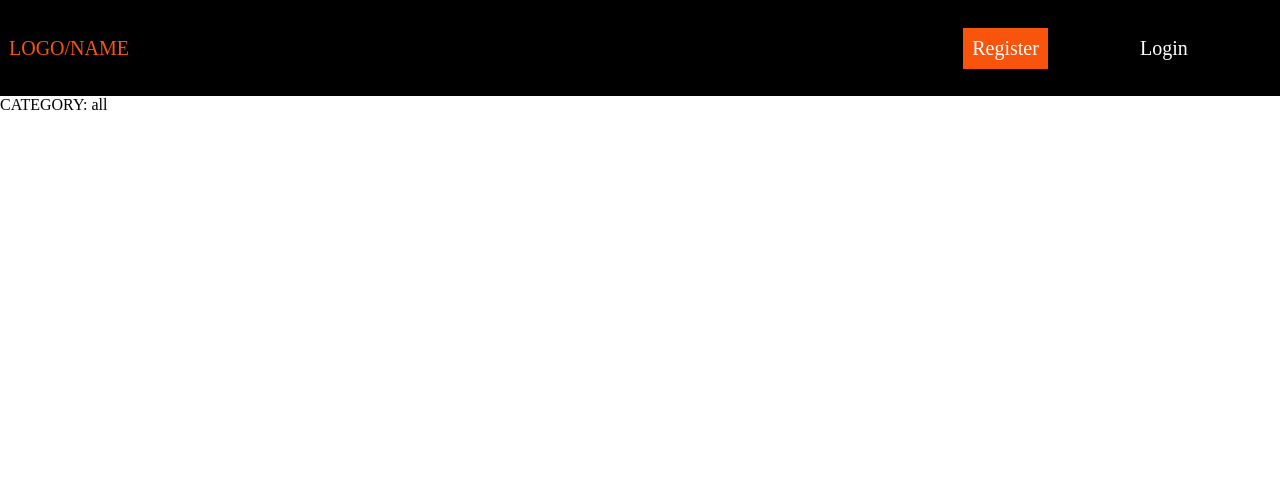
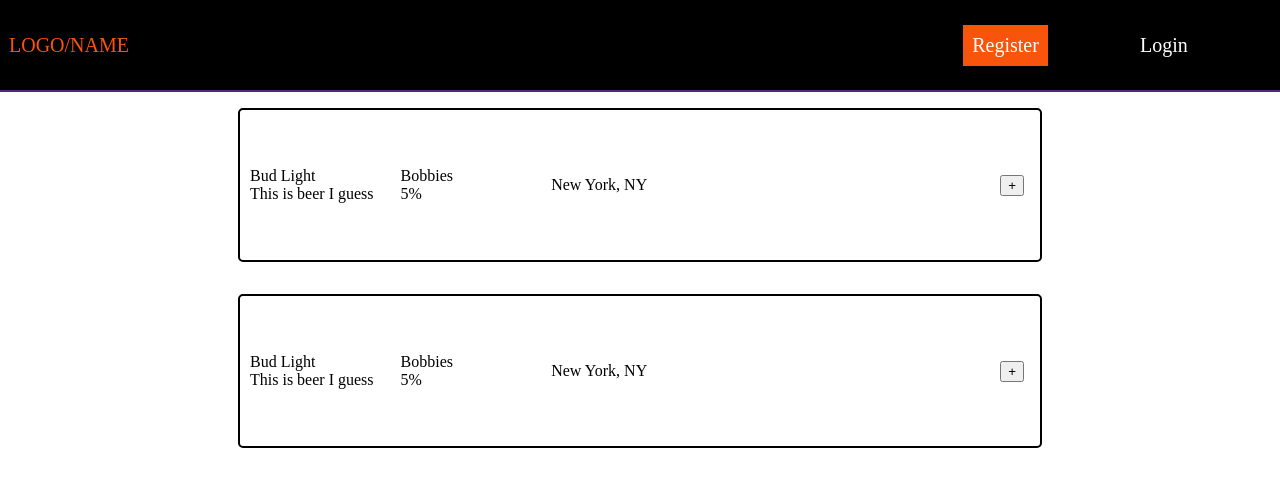
Before and after one commit to Serrin-Sage/phase-4-project-frontend, a React (Vite) app: page / in a window 1280 px wide. Both pictures are taken after a click on the element 352 px from the left and 208 px from the top of the page. Shown: the top 486 px of the page. Built offline with nearby package versions, Linux system fonts and the light colour scheme.

Commit message:
changed category page to drink page, added DrinkDispay, started basic format css

```diff
--- a/src/App.jsx
+++ b/src/App.jsx
@@ -6,7 +6,7 @@
 import SignIn from './components/SignIn'
 import SignUp from './components/SignUp'
 import ProfilePage from './components/profile/ProfilePage'
-import CategoryPage from './components/category/CategoryPage'
+import DrinkPage from './components/drinks/DrinkPage'
 
 function App() {
   const selectedCategory = useSelector((state) => state.category.value)
@@ -19,7 +19,7 @@
         <Route path="/signin" element={<SignIn />} />
         <Route path="/signup" element={<SignUp />} />
         <Route path="/profile" element={<ProfilePage />} />
-        <Route path={`/category/${selectedCategory.category}`} element={<CategoryPage />}/>
+        <Route path={`/category/${selectedCategory.category}`} element={<DrinkPage />}/>
       </Routes>
     </div>
   )
--- a/src/components/category/CategoryCard.jsx
+++ b/src/components/CategoryCard.jsx
@@ -1,8 +1,7 @@
 import { useState } from "react"
 import { useNavigate } from "react-router"
 import { useDispatch } from "react-redux"
-import { changeCategory } from "../../features/category"
-
+import { changeCategory } from "../features/category"
 const CategoryCard = ({ category }) => {
     const dispatch = useDispatch()
     const navigate = useNavigate()
--- a/src/components/MainPage.jsx
+++ b/src/components/MainPage.jsx
@@ -1,4 +1,4 @@
-import CategoryCard from "./category/CategoryCard"
+import CategoryCard from "./CategoryCard"
 
 const MainPage = () => {
     const categories = ["all", "beer", "brandy", "gin", "rum", "tequila", "vodka", "whiskey", "wine", "other"]
--- a/src/components/category/CategoryPage.jsx
+++ /dev/null
@@ -1,19 +0,0 @@
-import { useSelector } from "react-redux"
-
-const CategoryPage = () => {
-  const selectedCategory = useSelector((state) => state.category.value)
-  const fakeData = {name: "Bud Light",
-                    alcohol_type: "Beer",
-                    sub_alc_type: "",
-                    distiller: "Bobbies",
-                    description: "This is beer I guess",
-                    abv: "5%",
-                    location: "New York, NY"}
-  return (
-    <div className="category-page-container">
-        CATEGORY: {selectedCategory.category}
-    </div>
-  )
-}
-
-export default CategoryPage
--- /dev/null
+++ b/src/components/drinks/DrinkDisplay.jsx
@@ -0,0 +1,24 @@
+const DrinkDisplay = ({ drink }) => {
+  return (
+    <div className="drink-card">
+      <div className="drink-info">
+        {drink.name}<br/>
+        {drink.description}
+      </div>
+      <div className="drink-info">
+        {drink.distiller}<br/>
+        {drink.abv}
+      </div>
+      <div className="drink-info">
+        {drink.location}
+      </div>
+      <div className="add-btn-container">
+          <button className="add-btn">
+            +
+          </button>
+      </div>
+    </div>
+  )
+}
+
+export default DrinkDisplay
--- /dev/null
+++ b/src/components/drinks/DrinkPage.jsx
@@ -0,0 +1,35 @@
+import { useSelector } from "react-redux"
+import DrinkDisplay from "./DrinkDisplay"
+const DrinkPage = () => {
+  const selectedCategory = useSelector((state) => state.category.value)
+  const fakeData = [{name: "Bud Light",
+                    alcohol_type: "Beer",
+                    sub_alc_type: "",
+                    distiller: "Bobbies",
+                    description: "This is beer I guess",
+                    abv: "5%",
+                    location: "New York, NY"},
+                    {
+                      name: "Bud Light",
+                      alcohol_type: "Beer",
+                      sub_alc_type: "",
+                      distiller: "Bobbies",
+                      description: "This is beer I guess",
+                      abv: "5%",
+                      location: "New York, NY"
+                    }]
+
+  return (
+    <div className="drink-page-container">
+        {
+          fakeData.map((drink) => {
+            return (
+              <DrinkDisplay drink={drink}/>
+            )
+          })
+        }
+    </div>
+  )
+}
+
+export default DrinkPage
--- a/src/main.jsx
+++ b/src/main.jsx
@@ -9,6 +9,7 @@
 import './index.css'
 import './stylesheets/header.css'
 import './stylesheets/mainpage.css'
+import './stylesheets/drinkpage.css'
 
 const store = configureStore({
   reducer: {
--- /dev/null
+++ b/src/stylesheets/drinkpage.css
@@ -0,0 +1,35 @@
+.drink-page-container {
+    position: relative;
+    display: flex;
+    flex-direction: column;
+    align-items: center;
+    /* border: solid 2px red; */
+    height: 100%;
+    widows: 100%;
+}
+.drink-card {
+    display: flex;
+    align-items: center;
+    border: solid 2px black;
+    border-radius: 5px;
+    height: 150px;
+    width: 800px;
+    margin: 1rem;
+}
+.drink-info {
+    width: 300px;
+    margin: 10px;
+}
+
+.add-btn-container {
+    top: 8px;
+    right: 12px;
+    width: 100%;
+    color: rgb(255, 0, 0);
+    font-size: 35px;
+    font-weight: 1000;
+}
+.add-btn {
+    float: right;
+    margin: 1rem;
+}
--- a/src/stylesheets/header.css
+++ b/src/stylesheets/header.css
@@ -2,9 +2,10 @@
     display: flex;
     align-items: center;
     justify-content: space-between;
-    min-height: 12vh;
+    min-height: 90px;
     background-color: black;
     font-size: 20px;
+    border-bottom: solid 2px #512981;
 }
 
 .logo-title {
@@ -30,6 +31,11 @@
     color: #F9540C;
 }
 
+#signin-text:active {
+    border: solid 2px #fff;
+    box-shadow: inset 0 0 5px 0 #762300;
+}
+
 #signup-text {
     color: #fff;
     background-color: #F9540C;
```
Also changed, not shown: src/components/category/DrinkDisplay.jsx (deleted, +0 -9 lines).
